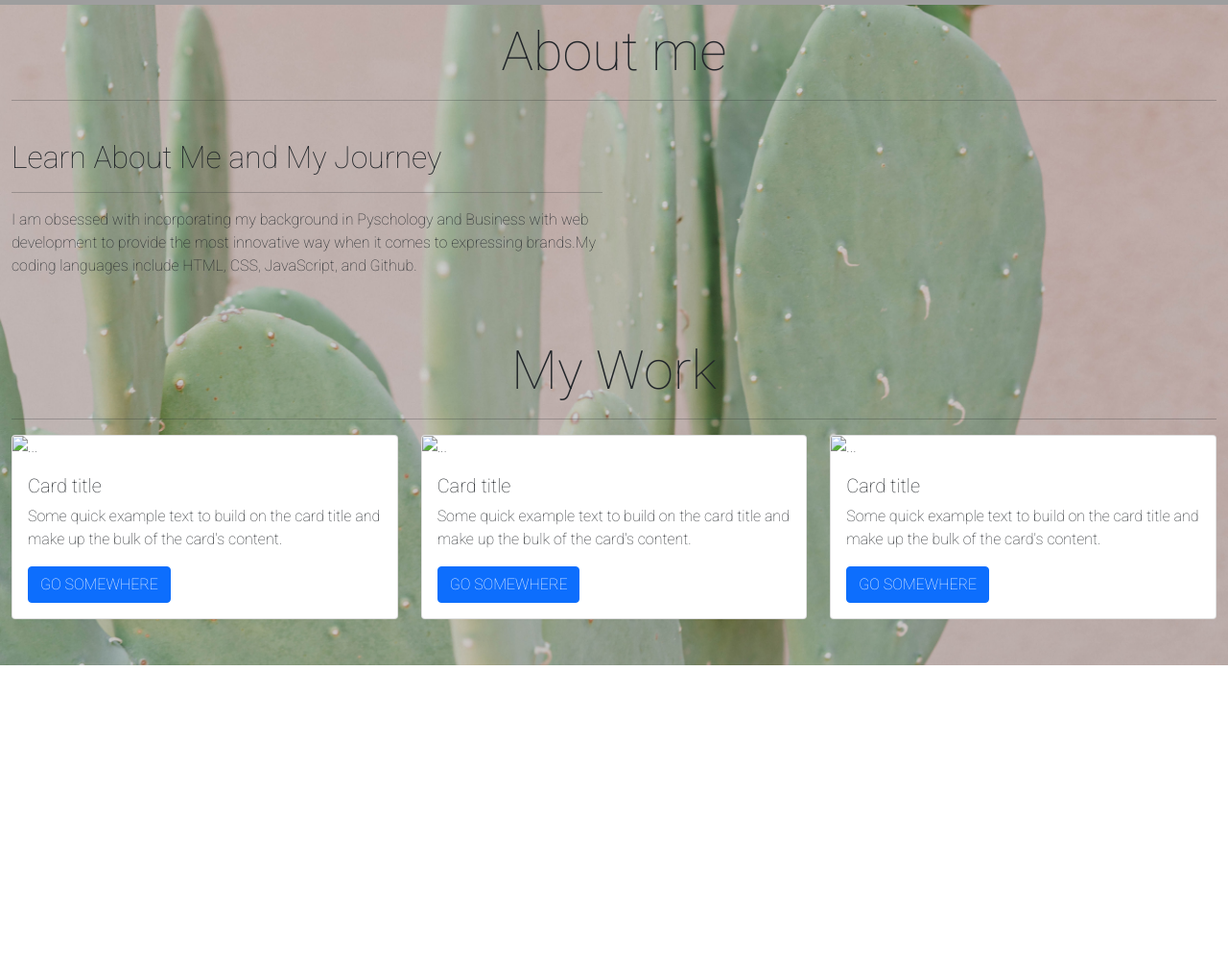
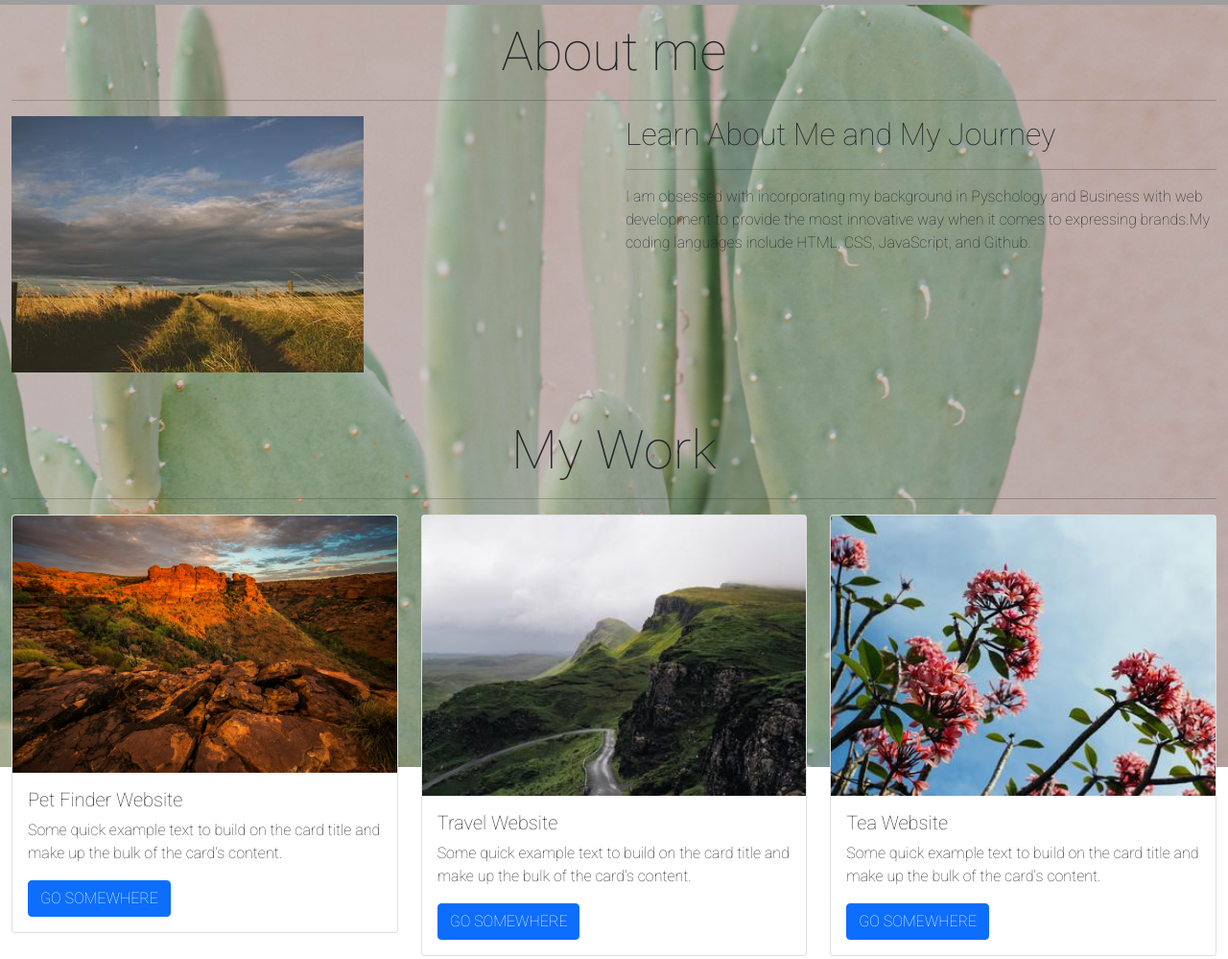
Before and after one commit to mvigil3/my-pwp-mariah, a plain HTML site: page public_html/index.html in a window 1280 px wide. Shown: the part 1120-2119 px from the top of the page at 96% size. Before the commit the page ends 1813 px from the top, so only its background shows below. Drawn offline with nearby package versions, Linux system fonts and the light colour scheme; grey boxes are pictures that could not be loaded.

Commit message:
adding more code to pwp

```diff
--- a/public_html/index.html
+++ b/public_html/index.html
@@ -28,17 +28,16 @@
     </div>
     <div class="row">
         <div class="col-lg-6 col-md-6 col-12">
-            <img src="" class="img-fluid">
+            <img src="images/ipsumaboutme.jpg" class="img-fluid">
         </div>
-    </div>
 
-    <div class="row">
         <div class="col-lg-6 col-md-6 col-12">
             <h2>Learn About Me and My Journey</h2>
             <hr>
             <p>I am obsessed with incorporating my background in Pyschology and Business with web development to provide the most innovative way when it comes to expressing brands.My coding languages include HTML, CSS, JavaScript, and Github.</p>
         </div>
     </div>
+
 
     <!--My Work Section-->
   <div id="my work" class="container fluid mt-3 mb-5"></div>
@@ -50,9 +49,9 @@
     <div class="row">
         <div class="col-lg-4 col-md-6 col-12 pb-5">
             <div class="card" >
-                <img src="..." class="card-img-top" alt="...">
+                <img src="images/card1.jpg" class="card-img-top" alt="...">
                 <div class="card-body">
-                    <h5 class="Pet Finder Website">Card title</h5>
+                    <h5 class="card-title">Pet Finder Website</h5>
                     <p class="card-text">Some quick example text to build on the card title and make up the bulk of the card's content.</p>
                     <a href="#" class="btn btn-primary">Go somewhere</a>
                 </div>
@@ -61,9 +60,9 @@
 
         <div class="col-lg-4 col-md-6 col-12 pb-5">
             <div class="card" >
-                <img src="..." class="card-img-top" alt="...">
+                <img src="images/card2.jpg" class="card-img-top" alt="...">
                 <div class="card-body">
-                    <h5 class="Pet Finder Website">Card title</h5>
+                    <h5 class="card-title">Travel Website</h5>
                     <p class="card-text">Some quick example text to build on the card title and make up the bulk of the card's content.</p>
                     <a href="#" class="btn btn-primary">Go somewhere</a>
                 </div>
@@ -72,14 +71,16 @@
 
         <div class="col-lg-4 col-md-6 col-12 pb-5">
             <div class="card" >
-                <img src="..." class="card-img-top" alt="...">
+                <img src="images/card3.jpg" class="card-img-top" alt="...">
                 <div class="card-body">
-                    <h5 class="Pet Finder Website">Card title</h5>
+                    <h5 class="card-title">Tea Website</h5>
                     <p class="card-text">Some quick example text to build on the card title and make up the bulk of the card's content.</p>
                     <a href="#" class="btn btn-primary">Go somewhere</a>
                 </div>
             </div>
         </div>
+
+        <!--End of work section-->
 
 <!--contact form-->
 <div class="wrapper fixed-bottom">
```
Also changed, not shown: public_html/images/card1.jpg (added), public_html/images/card2.jpg (added), public_html/images/card3.jpg (added), public_html/images/ipsumaboutme.jpg (added).
